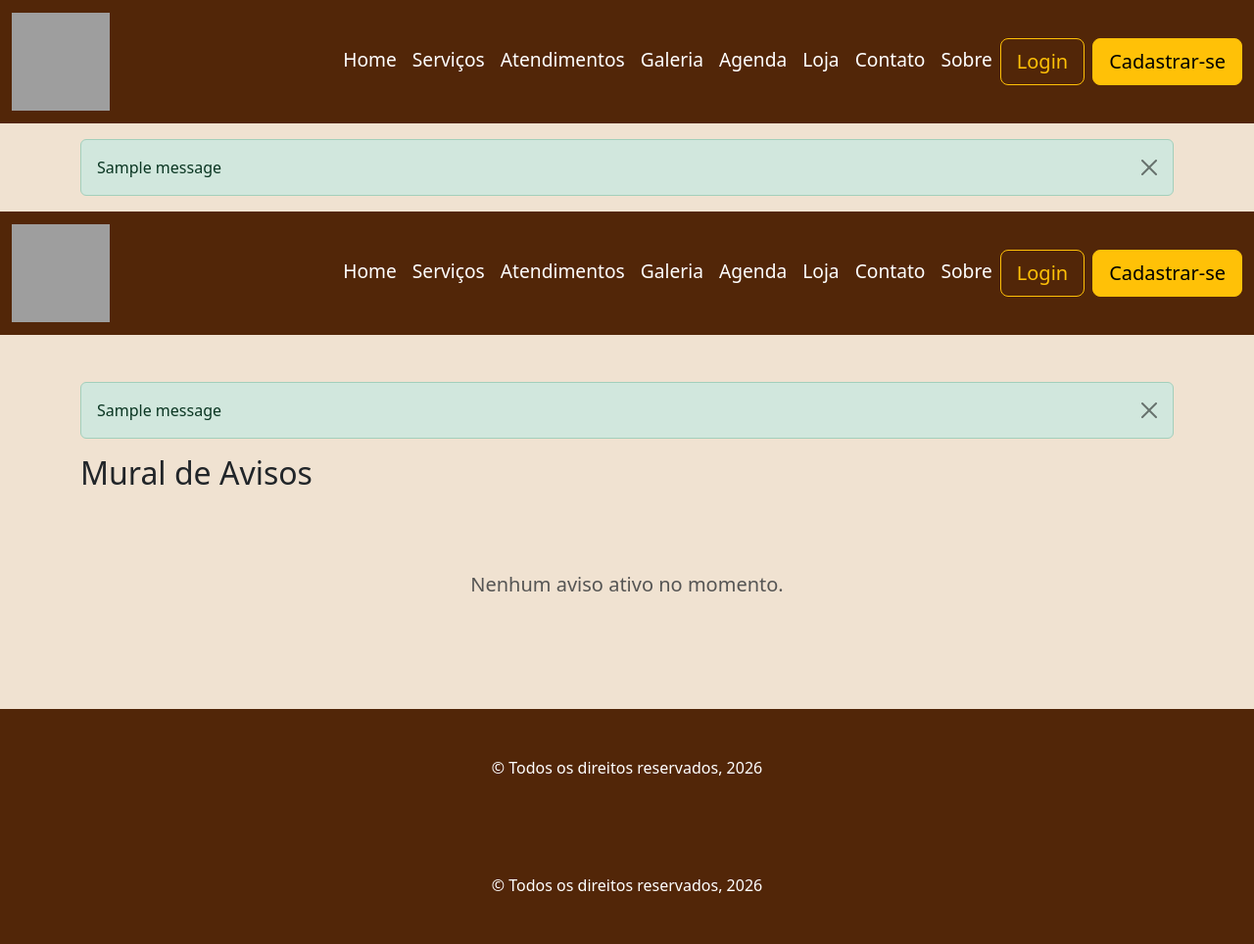
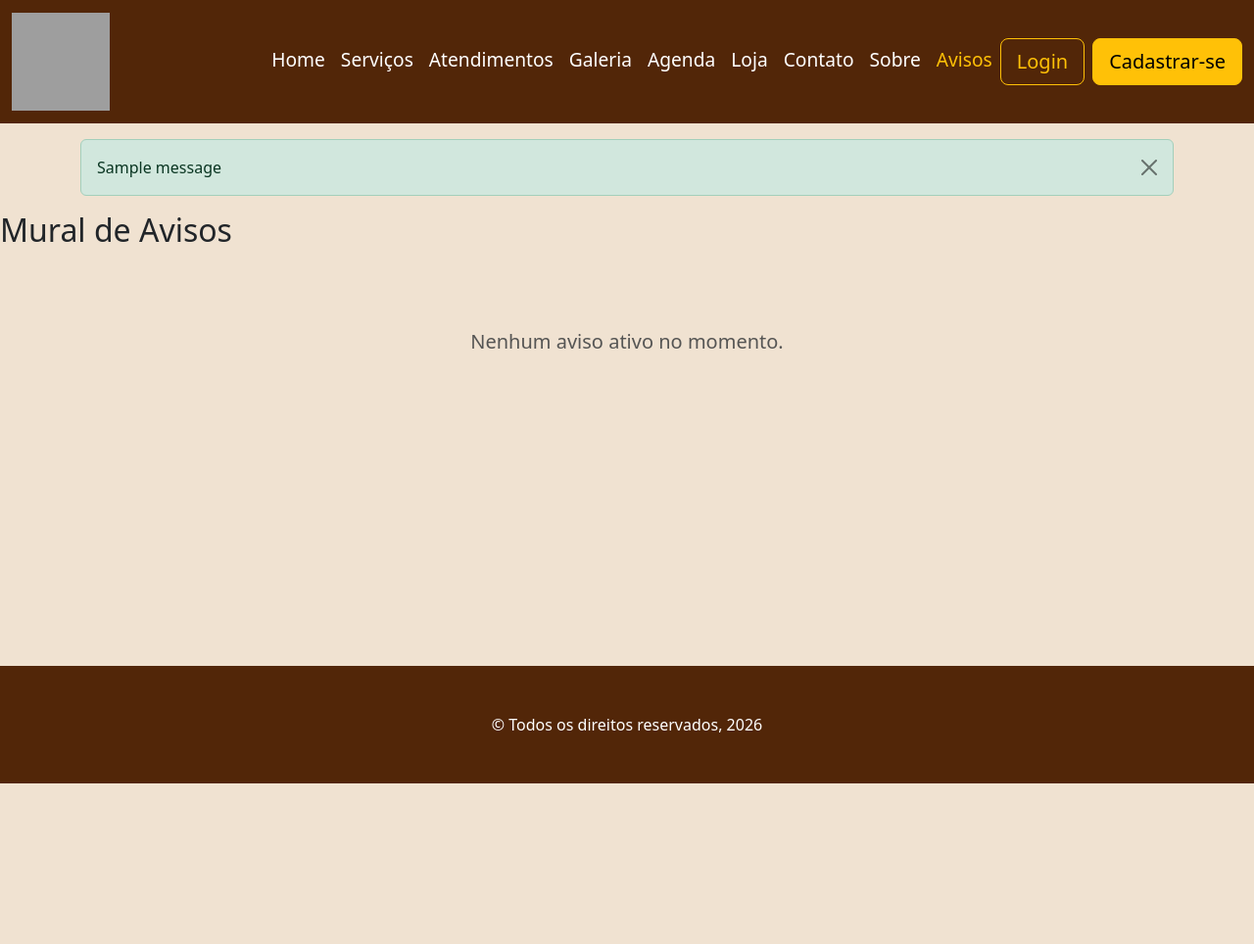
Before and after one commit to ballackh-ops/projeto-barbearia-seu-inacio, a Django app: page /mural/ in a window 1280 px wide. Shown: the whole page at 98% size. After the commit the page ends 800 px from the top, so only its background shows below. Run offline with Django 5.2, Linux system fonts and the light colour scheme; tables that the repository leaves empty hold one stand-in row (values such as "Sample post"); one stand-in notice (Sample message) is shown; some libraries are stand-ins or nearby versions; grey boxes are pictures that could not be loaded.

Commit message:
corrigindo o crud de avisos

```diff
--- a/barbearia_seu_inacio/admin.py
+++ b/barbearia_seu_inacio/admin.py
@@ -1,9 +1,5 @@
-# barbearia_seu_inacio/admin.py
 from django.contrib import admin
-from .models import Postagem, Servico
-from django.contrib import admin
-from .models import Produto
-from .models import Aviso
+from .models import Postagem, Servico, Produto, Aviso
 
 @admin.register(Postagem)
 class PostagemAdmin(admin.ModelAdmin):
--- a/barbearia_seu_inacio/forms.py
+++ b/barbearia_seu_inacio/forms.py
@@ -1,8 +1,5 @@
-from .models import Postagem, Servico
+from .models import Postagem, Servico, Produto, Aviso
 from django import forms
-from django import forms
-from .models import Produto
-from .models import Aviso
 
 class PostagemForm(forms.ModelForm):
 
--- a/barbearia_seu_inacio/templates/barbearia_seu_inacio/mural.html
+++ b/barbearia_seu_inacio/templates/barbearia_seu_inacio/mural.html
@@ -2,17 +2,6 @@
 {% block title %}Mural de Avisos - {{ block.super }}{% endblock %}
 
 {% block content %}
-{% include "nav.html" %}
-
-<section class="py-5 container">
-  {% if messages %}
-    {% for message in messages %}
-      <div class="alert alert-{{ message.tags }} alert-dismissible fade show" role="alert">
-        {{ message }}
-        <button type="button" class="btn-close" data-bs-dismiss="alert" aria-label="Close"></button>
-      </div>
-    {% endfor %}
-  {% endif %}
 
   <div class="d-flex justify-content-between align-items-center mb-4">
     <h2>Mural de Avisos</h2>
@@ -61,5 +50,4 @@
   </div>
 </section>
 
-{% include "footer.html" %}
 {% endblock %}
--- a/barbearia_seu_inacio/urls.py
+++ b/barbearia_seu_inacio/urls.py
@@ -18,7 +18,6 @@ urlpatterns = [
     path("sobre/", views.sobre, name="sobre"),
     path("atendimentos/", views.atendimentos, name="atendimentos"),
     path("loja/", views.loja, name="loja"),
-    path("loja/", views.loja, name="loja"),
     path("loja/novo/", views.novo_produto, name="novo_produto"),
     path("loja/<int:id_produto>/editar/", views.editar_produto, name="editar_produto"),
     path("loja/<int:id_produto>/remover/", views.remover_produto, name="remover_produto"),
--- a/barbearia_seu_inacio/views.py
+++ b/barbearia_seu_inacio/views.py
@@ -1,12 +1,10 @@
 from django.shortcuts import render, get_object_or_404, redirect
 from django.contrib import messages
 from django.contrib.auth.decorators import login_required
-from .models import Postagem, Servico, Produto
-from .forms import PostagemForm, ServicoForm, ProdutoForm
 from django.core.paginator import Paginator
 from django.utils import timezone
-from .models import Aviso
-from .forms import AvisoForm
+from .models import Postagem, Servico, Produto, Aviso
+from .forms import PostagemForm, ServicoForm, ProdutoForm, AvisoForm
 
 
 
@@ -188,9 +186,6 @@ def atendimentos(request):
 
 
 def loja(request):
-    return render(request, "barbearia_seu_inacio/loja.html")
-
-def loja(request):
     produtos = Produto.objects.all()
     return render(request, "barbearia_seu_inacio/loja.html", context={
         "produtos": produtos,
--- a/templates/nav.html
+++ b/templates/nav.html
@@ -54,6 +54,12 @@
                        class="nav-link col {% if current == 'sobre' %}text-warning{% else %}text-white{% endif %}"
                        {% if current == 'sobre' %}aria-current="page"{% endif %}>Sobre</a>
                 </li>
+                <ul class="navbar-nav ms-lg-auto text-center">
+                <li class="nav-item">
+                    <a href="{% url 'mural' %}"
+                       class="nav-link col {% if current == 'mural' %}text-warning{% else %}text-white{% endif %}"
+                       {% if current == 'mural' %}aria-current="page"{% endif %}>Avisos</a>
+                </li>
                 <li class="nav-item d-flex gap-2 justify-content-center align-items-center">
                     {% if user.is_authenticated %}
                     <form method="POST" action="{% url 'logout' %}" class="d-inline">
--- a/users/signals.py
+++ b/users/signals.py
@@ -35,12 +35,14 @@ def criar_grupos_e_barbeiro(sender, **kwargs):
     permissoes = Permission.objects.filter(
         content_type__app_label="barbearia_seu_inacio",
         codename__in=["view_postagem", "add_postagem", "change_postagem", "delete_postagem"
-                      "view_servico", "add_servico", "change_servico", "delete_servico",
+                    "view_produto", "add_produto", "change_produto", "delete_produto"
+                    "view_servico", "add_servico", "change_servico", "delete_servico",
+                    "view_aviso", "add_aviso", "change_aviso", "delete_aviso",
                       ],
     )
 
     cliente, _ = Group.objects.get_or_create(name=NOME_GRUPO_CLIENTE)
-    cliente.permissions.add(*permissoes.filter(codename=["view_postagem", "view_servico"]))
+    cliente.permissions.add(*permissoes.filter(codename=["view_postagem", "view_servico", "view_aviso"]))
 
     administradores, _ = Group.objects.get_or_create(name=NOME_GRUPO_ADMIN)
     administradores.permissions.add(*permissoes)
```
Also changed, not shown: requirements.txt (added, +14 -0 lines).
